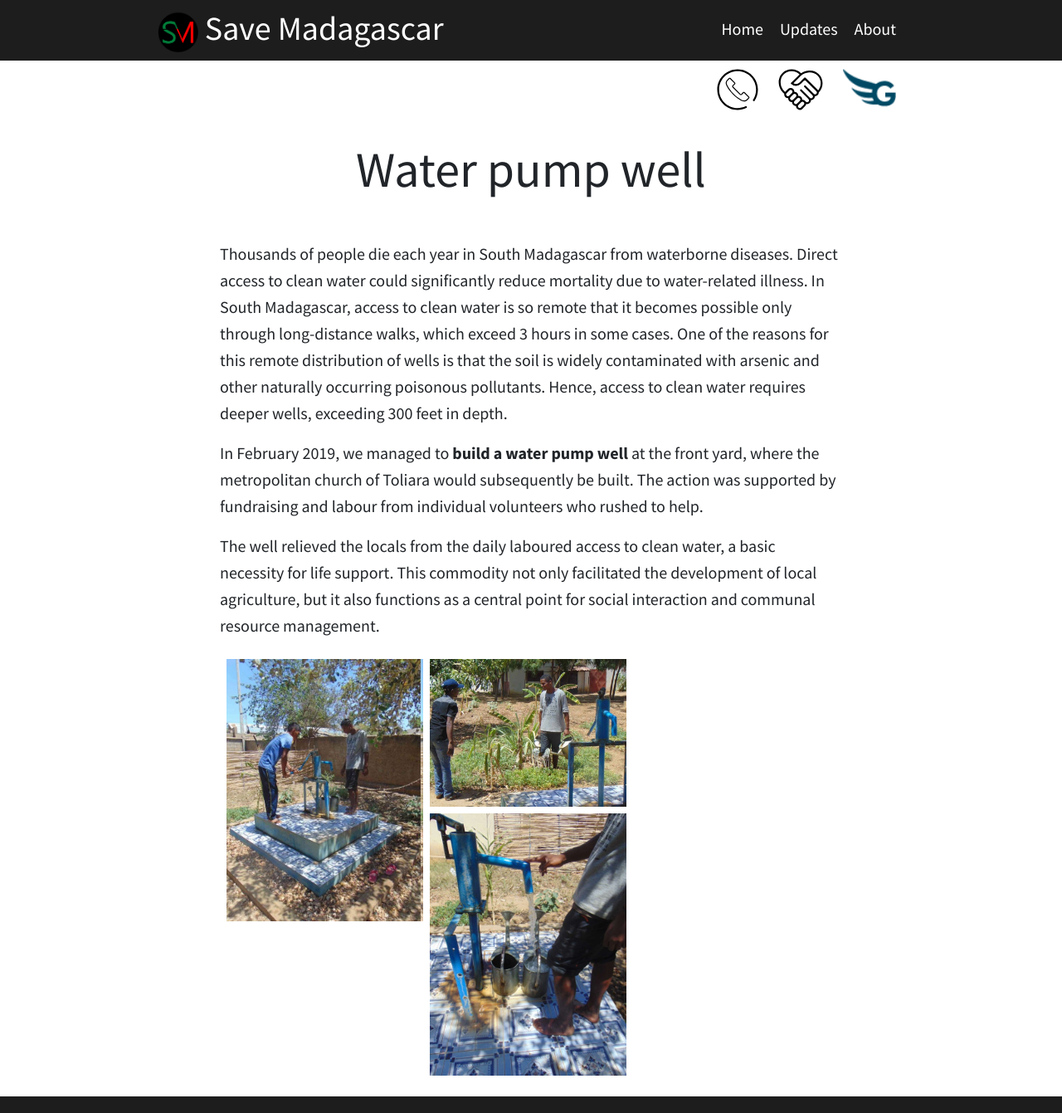
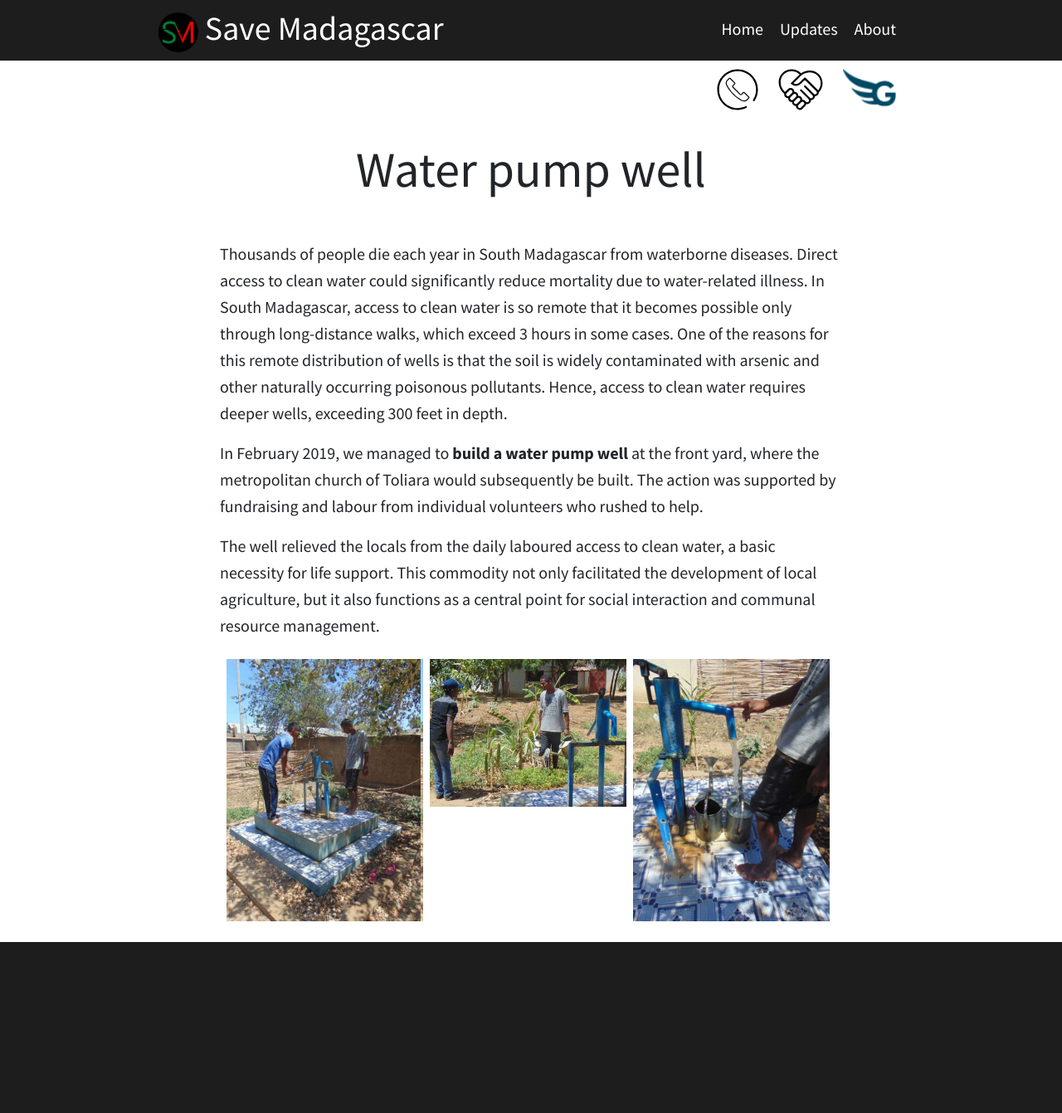
Before and after one commit to at07cm1/smadagascar_site, a Jekyll site: the page built from _posts/updates/2019-02-01-water_pump_well.md, in a window 1280 px wide. Shown: the whole page at 83% size. Built offline with Jekyll 4.4.1, drawn with Linux system fonts in a browser that asks for light colours; after the commit the page ends 1155 px from its top, so only the background shows below that.

Commit message:
updated image layout

```diff
--- a/_layouts/post.html
+++ b/_layouts/post.html
@@ -18,14 +18,14 @@ layout: default
 					</div>
 
 					<div class="g-column">
-						{% assign lim = c | plus: 1 %}
-						{% for img in page.gallery_images limit:lim offset: c %}
+
+						{% for img in page.gallery_images limit:c offset: c %}
 							<a href="{{ img }}"><img src="{{ img }}" style="width:100%"></a>
 						{% endfor %}
 					</div>
 
 					<div class="g-column">
-						{% assign off = c | times: 2 | plus: 1%}
+						{% assign off = c | times: 2 %}
 						{% for img in page.gallery_images offset: off %}
 							<a  href="{{ img }}"><img src="{{ img }}" style="width:100%"></a>
 						{% endfor %}
```
Also changed, not shown: media/post_pictures/dormitories/1_1.jpg (renamed from media/general/1_1.jpg), 6 other files.
